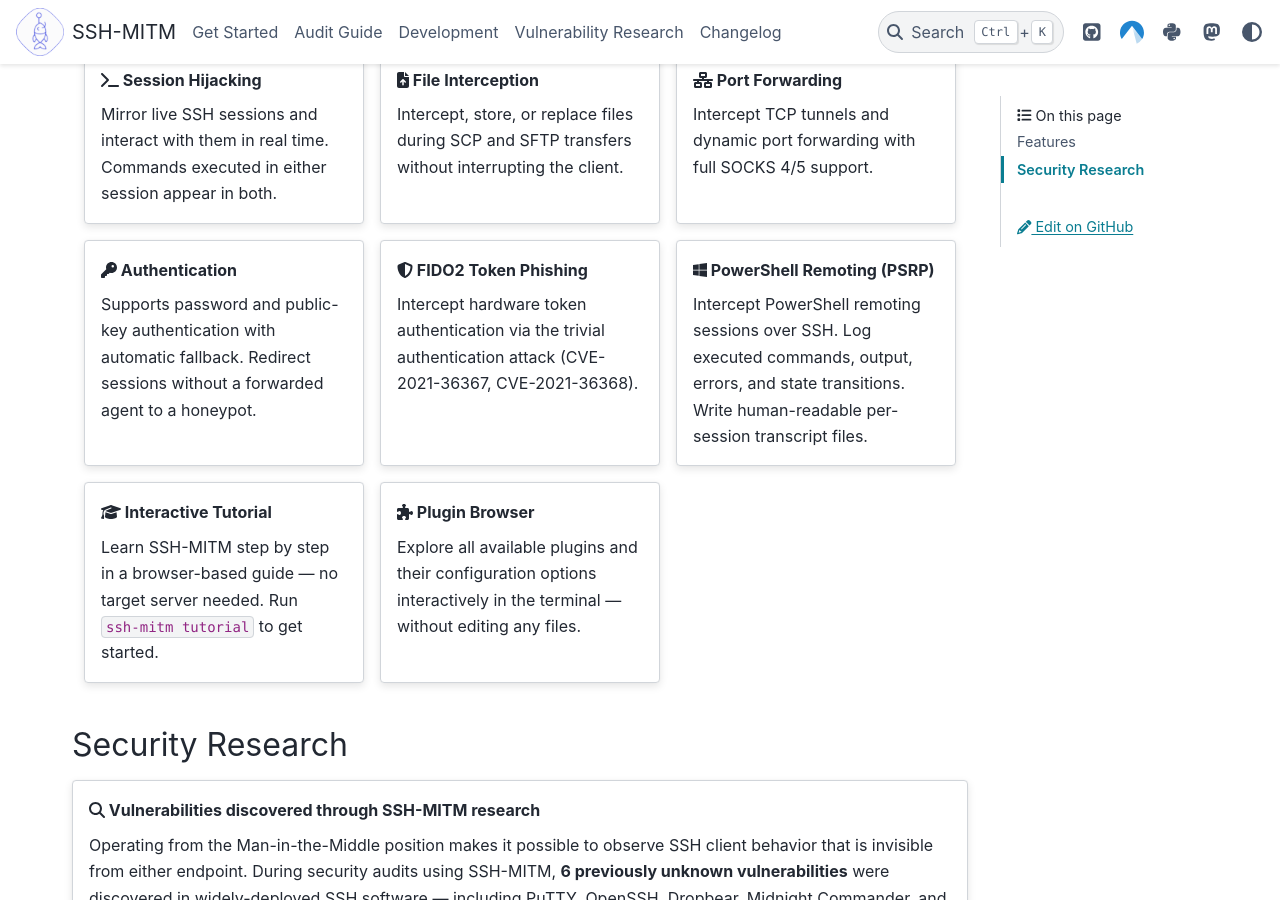
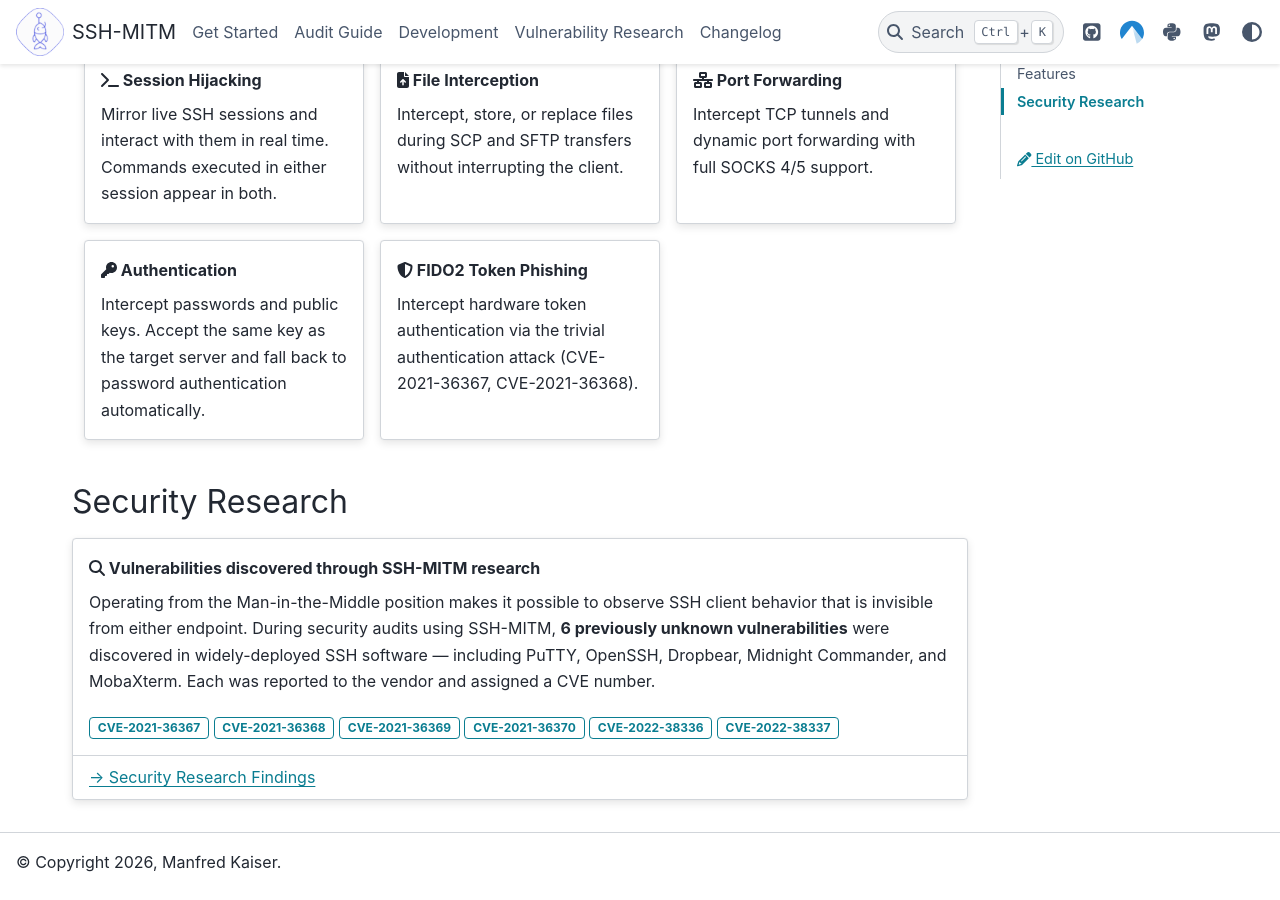
Before and after one commit to ssh-mitm/ssh-mitm, a Sphinx documentation site: the page built from doc/index.rst, in a window 1280 px wide and 900 px high, scrolled down 968 px. Built offline with Sphinx 7.4.7 and the PyData theme 0.15.4, drawn with Linux system fonts in a browser that asks for light colours; pages that are not in the unit, such as notebooks, are missing from menus; the version number is read from the project's files by our own code.

Commit message:
docs: reduce homepage feature grid to 5 primary features

```diff
--- a/doc/index.rst
+++ b/doc/index.rst
@@ -49,8 +49,8 @@
       :link: user_guide/authentication
       :link-type: doc
 
-      Supports password and public-key authentication with automatic
-      fallback. Redirect sessions without a forwarded agent to a honeypot.
+      Intercept passwords and public keys. Accept the same key as the
+      target server and fall back to password authentication automatically.
 
    .. grid-item-card:: :fas:`shield-halved` FIDO2 Token Phishing
       :link: user_guide/trivialauth
@@ -58,28 +58,6 @@
 
       Intercept hardware token authentication via the trivial
       authentication attack (CVE-2021-36367, CVE-2021-36368).
-
-   .. grid-item-card:: :fab:`windows` PowerShell Remoting (PSRP)
-      :link: user_guide/powershell
-      :link-type: doc
-
-      Intercept PowerShell remoting sessions over SSH. Log executed commands,
-      output, errors, and state transitions. Write human-readable per-session
-      transcript files.
-
-   .. grid-item-card:: :fas:`graduation-cap` Interactive Tutorial
-      :link: get_started/index
-      :link-type: doc
-
-      Learn SSH-MITM step by step in a browser-based guide — no target
-      server needed. Run ``ssh-mitm tutorial`` to get started.
-
-   .. grid-item-card:: :fas:`puzzle-piece` Plugin Browser
-      :link: user_guide/plugin_browser
-      :link-type: doc
-
-      Explore all available plugins and their configuration options
-      interactively in the terminal — without editing any files.
 
 
 Security Research
```
